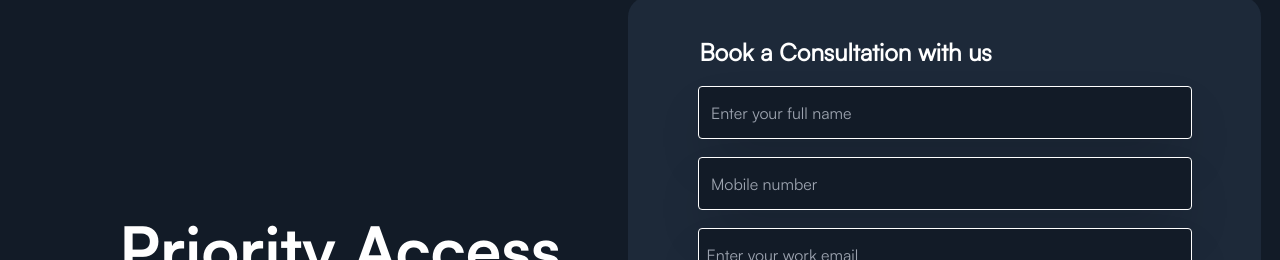
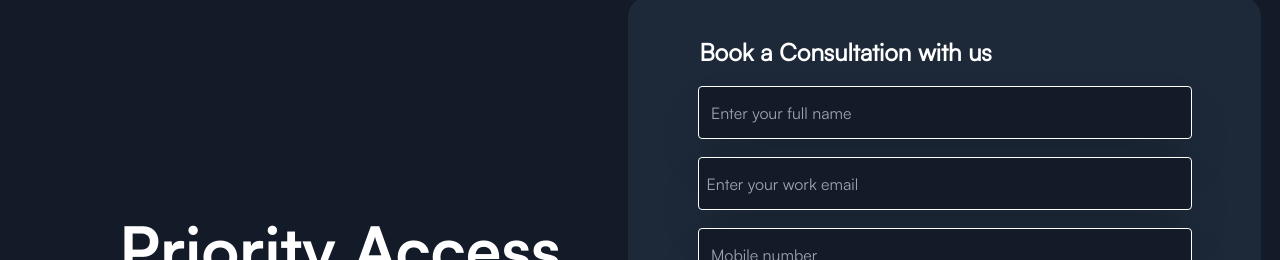
Before and after one commit to Maristina-Hub/loyalbaze, a React (Create React App) app: page / in a window 1280 px wide. Shown: the part 1213-1473 px from the top of the page. Built offline with nearby package versions, Linux system fonts and the light colour scheme.

Commit message:
loyal baze task

```diff
--- a/src/components/signup.jsx
+++ b/src/components/signup.jsx
@@ -58,6 +58,7 @@ const SignUp = () => {
                 name="name"
                 placeholder="Tell us your name "
                 className="input1"
+                autoComplete="off"
                 required
               />
             </div>
@@ -73,6 +74,7 @@ const SignUp = () => {
                 type="email"
                 name="name"
                 placeholder="Enter your email address "
+                autoComplete="off"
                 className="input1"
                 required
               />
@@ -128,7 +130,7 @@ const SignUp = () => {
               customers and drive sales with Loyalbaze. Skip the waitlist and
               get exclusive priority access to LoyalBaze. Limited slots
               available. Please tell us a bit about your business and needs and
-              of our consultants will be in touch Immediately!
+              of our consultants will be in touch Immediately!
             </p>
           </div>
           <div className=" bg-[#1D2939] rounded-[20px] ">
@@ -141,28 +143,26 @@ const SignUp = () => {
                 name="name"
                 placeholder=" Enter your full name"
                 className="input "
-              />
-              <input
-                type="text"
-                name="name"
-                placeholder=" Mobile number"
-                className="input"
+                autoComplete="off"
               />
               <input
                 type="email"
                 name="email"
+                autoComplete="off"
                 placeholder="Enter your work email"
                 className="input"
               />
               <input
                 type="text"
                 name="name"
+                autoComplete="off"
                 placeholder=" Mobile number"
                 className="input"
               />
               <input
                 type="text"
                 name="name"
+                autoComplete="off"
                 placeholder=" Company Name "
                 className="input"
               />
--- a/src/components/signupBG.js
+++ b/src/components/signupBG.js
@@ -79,6 +79,7 @@ const signupBG = [
       right: "220px",
       transform: "rotate(10deg)",
     },
+
   },
   {
     id: 5,
--- a/src/index.css
+++ b/src/index.css
@@ -37,6 +37,13 @@
     @apply text-2xl;
     font-family: "Satoshi Bold";
   }
+  /* i {
+    @apply text-2xl;
+    font-family: "Satoshi Bold";
+    -webkit-box-shadow: "0 0 0 50px white inset";
+    -webkit-text-fill-color: #333;
+  } */
+
 }
 
 @layer components {
@@ -55,7 +62,7 @@
     @apply rounded-full py-2 px-3 mt-[8px] w-[443px] h-[52px] font-bold text-[16px] cursor-pointer tracking-wider  bg-gradient-to-r from-[#5404FF] to-[#BD3BD2];
   }
   .btn2 {
-    @apply rounded-full py-2 px-3 mt-[8px] w-[190px] h-[50px] text-xs cursor-pointer tracking-wider border border-blue border-x-pink-500 border-t-pink-500;
+    @apply rounded-full py-2 px-3 mt-[8px] w-[190px] h-[50px]  md:w-[150px] text-xs cursor-pointer tracking-wider border border-blue border-x-pink-500 border-t-pink-500;
   }
   .form {
     @apply flex flex-col pt-10 justify-start items-center gap-[10px] w-[633px] h-[780px];
```
